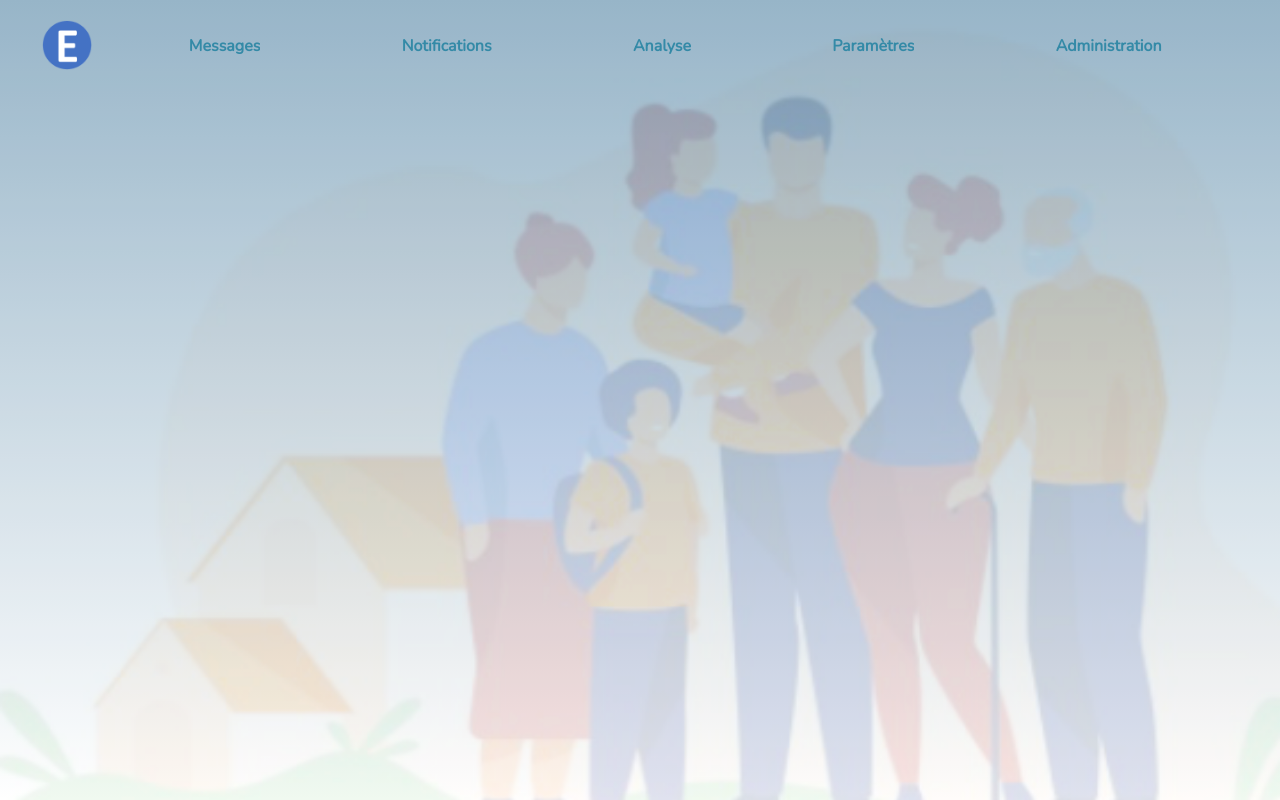
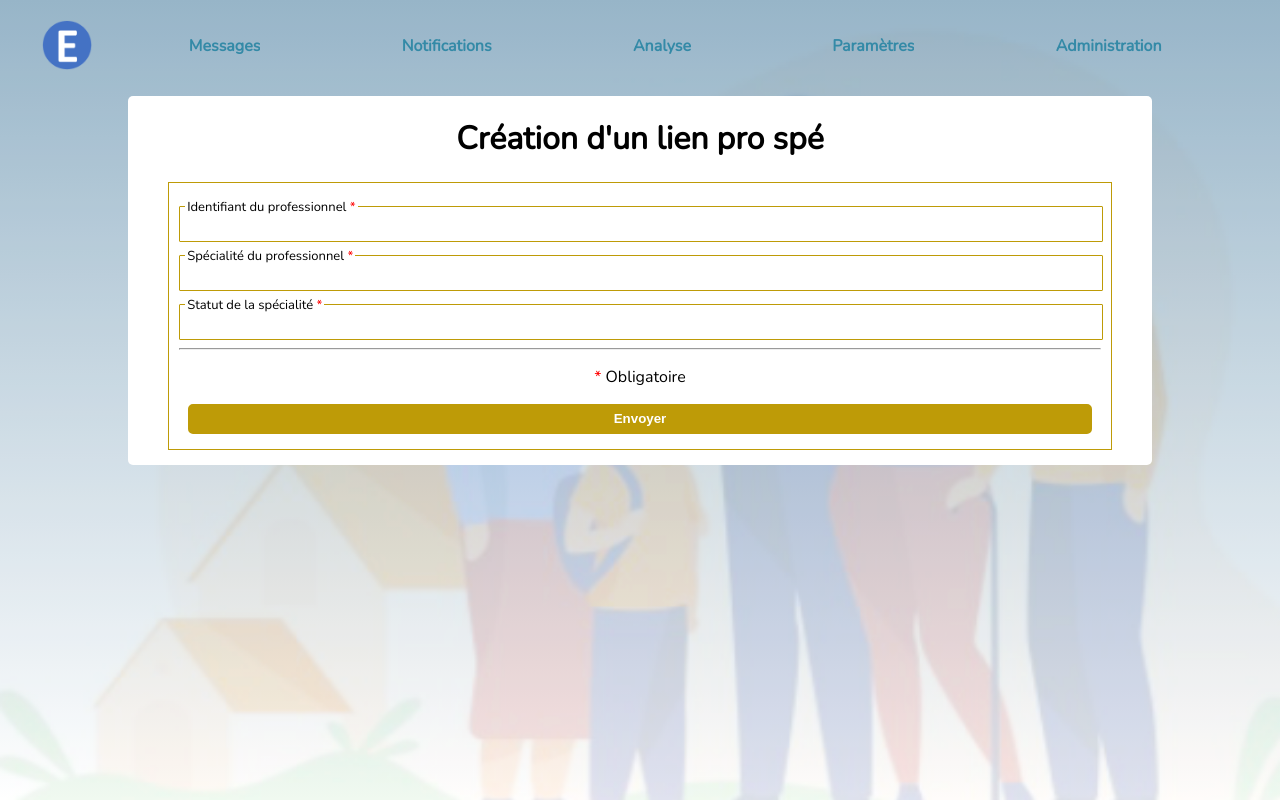
Before and after one commit to WildCodeSchool/remoteFR-R2dwild-P3-secuel-front, a React (Create React App) app: page /adminmodifprospe/1 in a window 1280 px wide. Built offline with nearby package versions, Linux system fonts and the light colour scheme; no server answers.

Commit message:
create put components + message for successful update + create routes

```diff
--- a/src/App.js
+++ b/src/App.js
@@ -5,8 +5,10 @@ import AdminModifAccount from './screen/AdminModifAccount'
 import AdminModifHealthIns from './screen/AdminModifHealthIns'
 import AdminModifInsured from './screen/AdminModifInsured'
 import AdminModifMedical from './screen/AdminModifMedical'
+import AdminModifNotif from './screen/AdminModifNotif'
 import AdminModifNotifIns from './screen/AdminModifNotifIns'
 import AdminModifPro from './screen/AdminModifPro'
+import AdminModifProSpe from './screen/AdminModifProSpe'
 import AdminModifRefund from './screen/AdminModifRefund'
 import AdminModifSpe from './screen/AdminModifSpe'
 import Analyse from './screen/Analyse'
@@ -99,6 +101,8 @@ const App = withRouter(({ location }) => {
         <Route path='/adminmodifnotifins/:id' component={AdminModifNotifIns} />
         <Route path='/adminmodifrefund/:id' component={AdminModifRefund} />
         <Route path='/adminmodifspe/:id' component={AdminModifSpe} />
+        <Route path='/adminmodifprospe/:id' component={AdminModifProSpe} />
+        <Route path='/adminmodifnotif/:id' component={AdminModifNotif} />
         <Route
           path='/adminModifHealthIns/:id'
           component={AdminModifHealthIns}
--- /dev/null
+++ b/src/screen/AdminModifNotif.js
@@ -0,0 +1,96 @@
+import { useEffect, useState } from 'react'
+import axios from 'axios'
+
+import './Form.css'
+
+const AdminModifNotif = Data => {
+  const [message, setMessage] = useState(null)
+  const [notif, setNotif] = useState('')
+  const [type, setType] = useState('')
+
+  const notifPost = {
+    type: type,
+    Message: notif
+  }
+  useEffect(() => {
+    axios
+      .get(`http://localhost:3000/notifications/${Data.match.params.id}`)
+      .then(res => res.data)
+      .then(data => {
+        setType(data[0].type)
+        setNotif(data[0].Message)
+      })
+      .catch(e => {
+        console.log(`Erreur lors de la reception : ${e.message}`)
+      })
+  }, [])
+  const handleChange = e => {
+    e.target.name === 'type'
+      ? setType(e.target.value)
+      : setNotif(e.target.value)
+  }
+
+  const submitForm = e => {
+    e.preventDefault()
+    axios
+      .put(
+        `http://localhost:3000/notifications/${Data.match.params.id}`,
+        notifPost
+      )
+      .then(() => {
+        setMessage('Modification réussie')
+      })
+      .catch(e => {
+        console.error(e)
+        setMessage(`Erreur lors de la création : ${e.message}`)
+      })
+  }
+
+  return (
+    <div className='form'>
+      <h1>Création de notification</h1>
+      {message ? <div>{message}</div> : null}
+      <form onSubmit={submitForm}>
+        <div className='containerAdmin'>
+          <fieldset className='formData'>
+            <legend htmlFor='type'>
+              Type de message<span> * </span>
+            </legend>
+            <input
+              type='text'
+              id='type'
+              name='type'
+              placeholder='ex: Manque dossier || non reçu'
+              onChange={handleChange}
+              required
+              value={type}
+            />
+          </fieldset>
+          <fieldset className='formData'>
+            <legend htmlFor='message'>
+              Message<span> * </span>
+            </legend>
+            <input
+              type='text'
+              id='message'
+              name='message'
+              placeholder='Action pour régler le problème'
+              onChange={handleChange}
+              required
+              value={notif}
+            />
+          </fieldset>
+          <hr />
+          <p>
+            <span> * </span> Obligatoire
+          </p>
+          <div className='formData'>
+            <input className='btnEnvoyer' type='submit' value='Envoyer' />
+          </div>
+        </div>
+      </form>
+    </div>
+  )
+}
+
+export default AdminModifNotif
--- a/src/screen/AdminModifNotifIns.js
+++ b/src/screen/AdminModifNotifIns.js
@@ -47,6 +47,9 @@ const AdminModifNotifIns = Data => {
         `http://localhost:3000/notif_insured/${Data.match.params.id}`,
         allPost
       )
+      .then(() => {
+        setMessage('Modification réussie')
+      })
       .catch(e => {
         setMessage(`Erreur lors de la création : ${e.message}`)
       })
--- a/src/screen/AdminModifPro.js
+++ b/src/screen/AdminModifPro.js
@@ -15,6 +15,7 @@ const FormAdminPros = Data => {
       .get(`http://localhost:3000/pros/${Data.match.params.id}`)
       .then(res => res.data)
       .then(data => {
+        console.log(data)
         setName(data[0].pro_name)
       })
       .catch(e => {
--- /dev/null
+++ b/src/screen/AdminModifProSpe.js
@@ -0,0 +1,96 @@
+import { useEffect, useState } from 'react'
+import axios from 'axios'
+
+import './Form.css'
+
+const AdminModifProSpe = Data => {
+  useEffect(() => {
+    axios
+      .get(`http://localhost:3000/Pros_speciality/${Data.match.params.id}`)
+      .then(res => res.data)
+      .then(data => {
+        setIdPro(data[0].pros_pro_id)
+        setIdSpe(data[0].specialities_id_speciality)
+        setStatus(data[0].Status)
+      })
+      .catch(e => {
+        console.log(`Erreur lors de la reception : ${e.message}`)
+      })
+  }, [])
+  const [idPro, setIdPro] = useState('')
+  const [idSpe, setIdSpe] = useState('')
+  const [message, setMessage] = useState(null)
+  const [status, setStatus] = useState('')
+  const allPost = {
+    pros_pro_id: idPro,
+    specialities_id_speciality: idSpe,
+    Status: status
+  }
+
+  const handleChange = e => {
+    e.target.name === 'pro'
+      ? setIdPro(e.target.value)
+      : e.target.name === 'spe'
+      ? setIdSpe(e.target.value)
+      : setStatus(e.target.value)
+  }
+
+  const submitForm = e => {
+    e.preventDefault()
+    axios
+      .put(
+        `http://localhost:3000/Pros_speciality/${Data.match.params.id}`,
+        allPost
+      )
+      .then(() => {
+        setMessage('Modification réussie')
+      })
+      .catch(e => {
+        setMessage(`Erreur lors de la création : ${e.message}`)
+      })
+  }
+
+  return (
+    <div className='form'>
+      <h1>Création d&apos;un lien pro spé</h1>
+      {message ? <p>{message}</p> : null}
+      <form onSubmit={submitForm}>
+        <div className='containerAdmin'>
+          {/* <legend>saisie des infos</legend> */}
+          <fieldset className='formData'>
+            <legend htmlFor='pro'>
+              Identifiant du professionnel<span> * </span>
+            </legend>
+            <input id='pro' name='pro' onChange={handleChange} value={idPro} />
+          </fieldset>
+          <fieldset className='formData'>
+            <legend htmlFor='spe'>
+              Spécialité du professionnel<span> * </span>
+            </legend>
+            <input id='spe' name='spe' onChange={handleChange} value={idSpe} />
+          </fieldset>
+          <fieldset className='formData'>
+            <legend htmlFor='status'>
+              Statut de la spécialité<span> * </span>
+            </legend>
+            <input
+              id='status'
+              name='status'
+              onChange={handleChange}
+              value={status}
+            />
+          </fieldset>
+          <hr />
+          <p>
+            <span> * </span> Obligatoire
+          </p>
+          <div className='formData'>
+            <input className='btnEnvoyer' type='submit' value='Envoyer' />
+          </div>
+        </div>
+      </form>
+    </div>
+  )
+}
+
+export default AdminModifProSpe
--- a/src/screen/AdminModifRefund.js
+++ b/src/screen/AdminModifRefund.js
@@ -53,6 +53,9 @@ const FormAdminRefund = Data => {
     e.preventDefault()
     axios
       .put(`http://localhost:3000/refund/${Data.match.params.id}`, allPost)
+      .then(() => {
+        setMessage('Modification réussie')
+      })
       .catch(e => {
         setMessage(`Erreur lors de la création : ${e.message}`)
       })
--- a/src/screen/AdminModifSpe.js
+++ b/src/screen/AdminModifSpe.js
@@ -34,6 +34,9 @@ const AdminModifSpeciality = Data => {
         `http://localhost:3000/specialities/${Data.match.params.id}`,
         spePost
       )
+      .then(() => {
+        setMessage('Modification réussie')
+      })
       .catch(e => {
         setMessage(`Erreur lors de la création : ${e.message}`)
       })
--- a/src/screen/ListBddEntry.js
+++ b/src/screen/ListBddEntry.js
@@ -407,7 +407,7 @@ const ListBddEntry = () => {
                   <td>{d.speciality_name}</td>
                   <td>
                     <Link to={`/adminmodifspe/${d.id_speciality}`}>
-                      <img src={Modifier}></img>
+                      <img src={Modifier} />
                     </Link>
                   </td>
                 </tr>
@@ -460,7 +460,9 @@ const ListBddEntry = () => {
                   <td>{d.pro_name}</td>
                   <td>{d.Status}</td>
                   <td>
-                    <img src={Modifier} onClick={handleModifPS}></img>
+                    <Link to={`/adminmodifprospe/${d.id_Pros_Speciality}`}>
+                      <img src={Modifier} />
+                    </Link>
                   </td>
                 </tr>
               ))}
@@ -483,7 +485,9 @@ const ListBddEntry = () => {
                   <td>{d.type}</td>
                   <td>{d.Message}</td>
                   <td>
-                    <img src={Modifier} onClick={handleModifNotif}></img>
+                    <Link to={`/adminmodifnotif/${d.id_Notification}`}>
+                      <img src={Modifier} />
+                    </Link>
                   </td>
                 </tr>
               ))}
```
